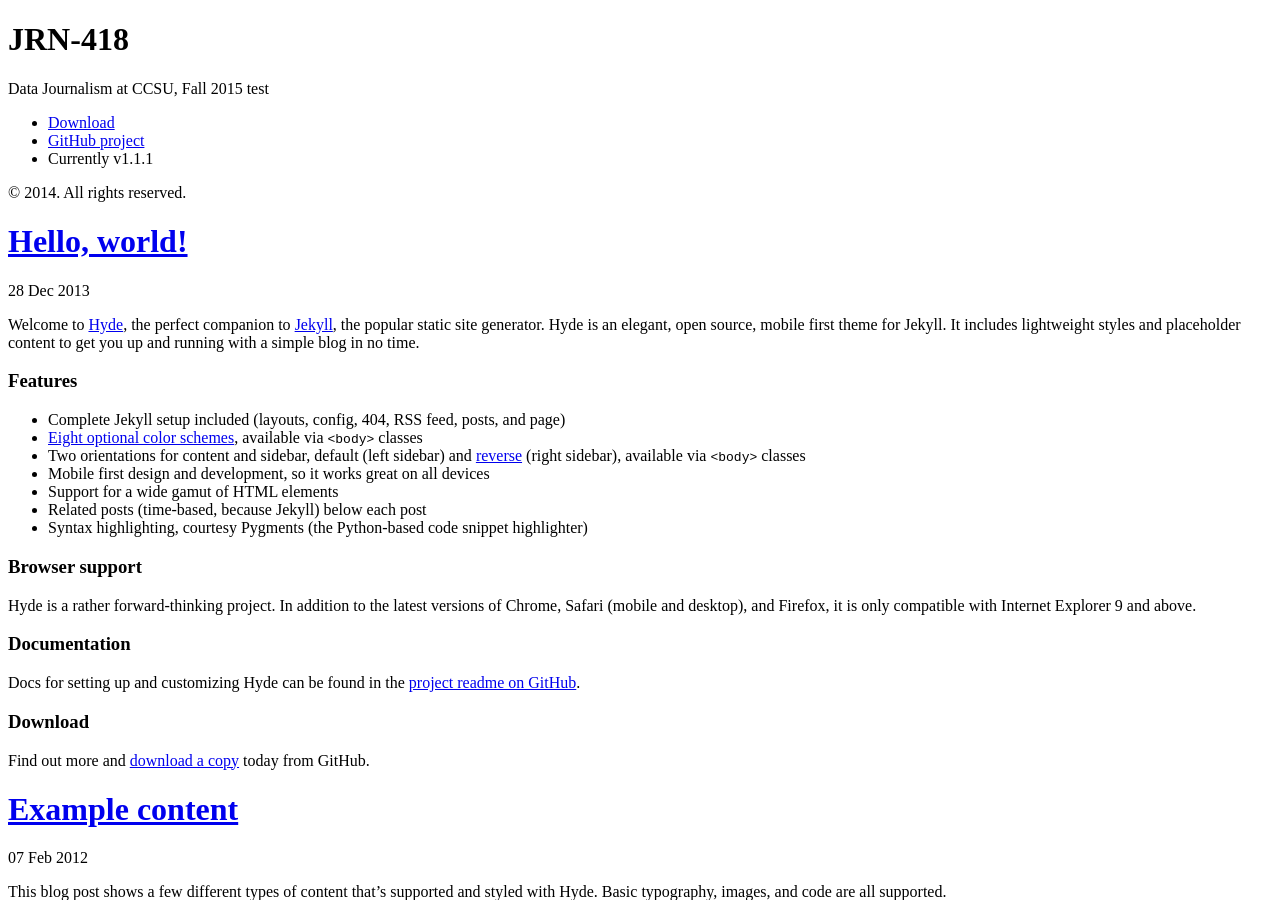
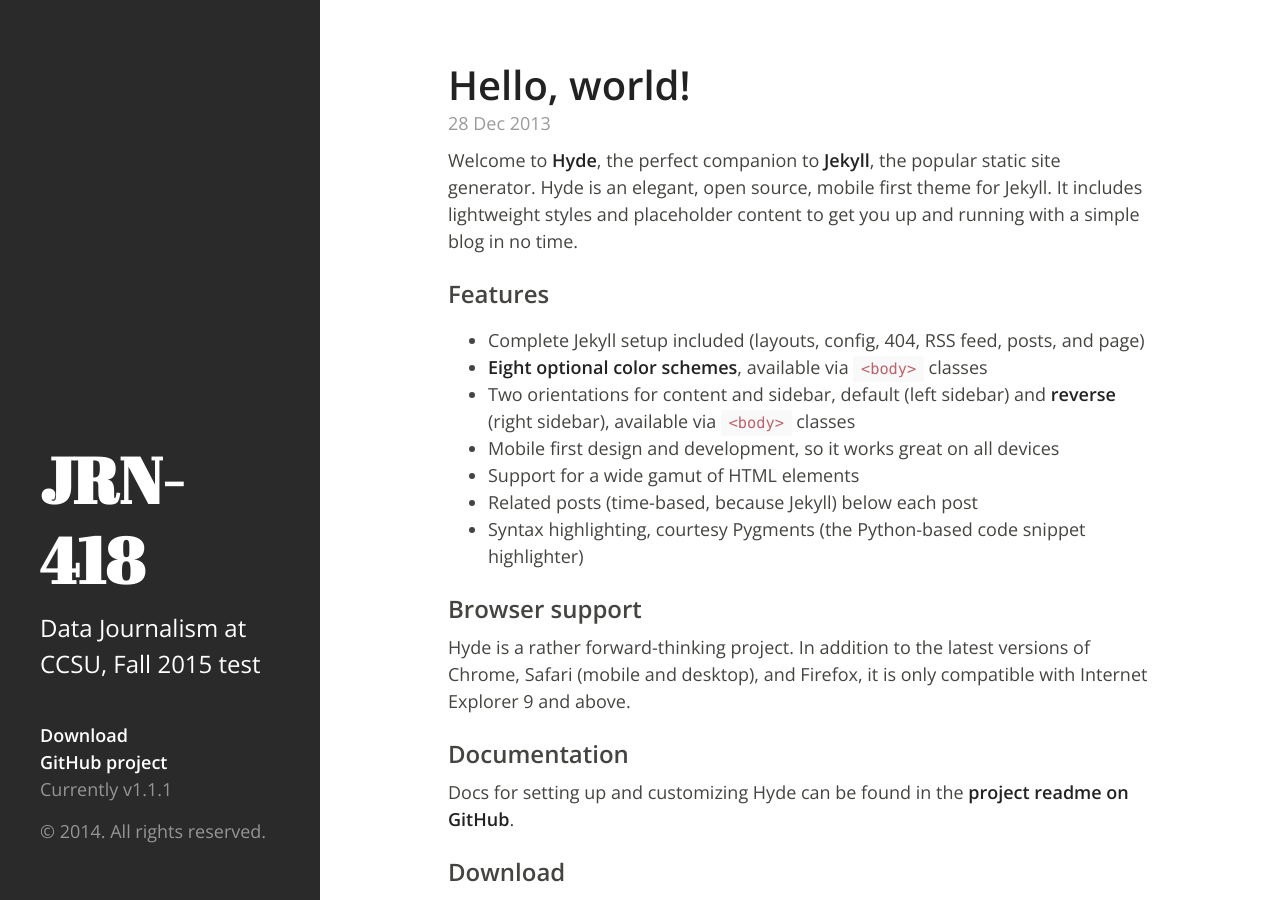
Before and after one commit to andrewbtran/JRN-418, a Jekyll site: the page built from index.html, in a window 1280 px wide and 900 px high. Built offline with Jekyll 4.4.1, drawn with Linux system fonts in a browser that asks for light colours; Markdown is read by kramdown in place of the engine named in the settings; the list of posts is cut into pages by our own code.

Commit message:
fixed css link again

```diff
--- a/_includes/head.html
+++ b/_includes/head.html
@@ -9,7 +9,7 @@
   </title>
 
   <!-- CSS -->
-  <link rel="stylesheet" href="{{ site.baseurl }}/css/hyde.css">
+  <link rel="stylesheet" href="{{ site.baseurl }}/public/css/hyde.css">
   <link rel="stylesheet" href="{{ site.baseurl }}/public/css/syntax.css">
   <link rel="stylesheet" href="http://fonts.googleapis.com/css?family=Open+Sans:300,400italic,400,600,700|Abril+Fatface">
 
```
